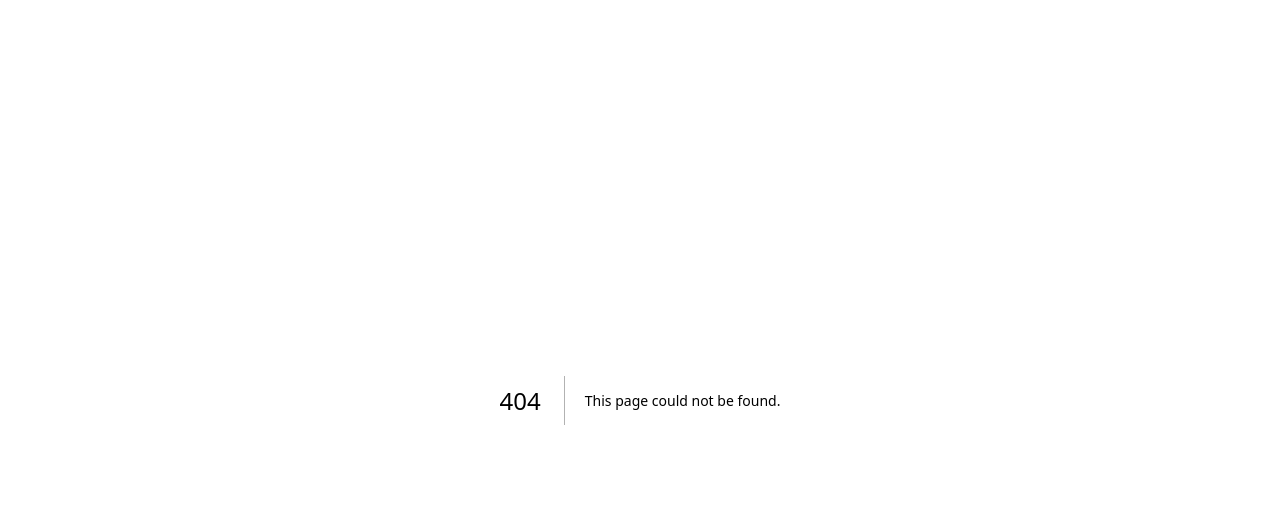
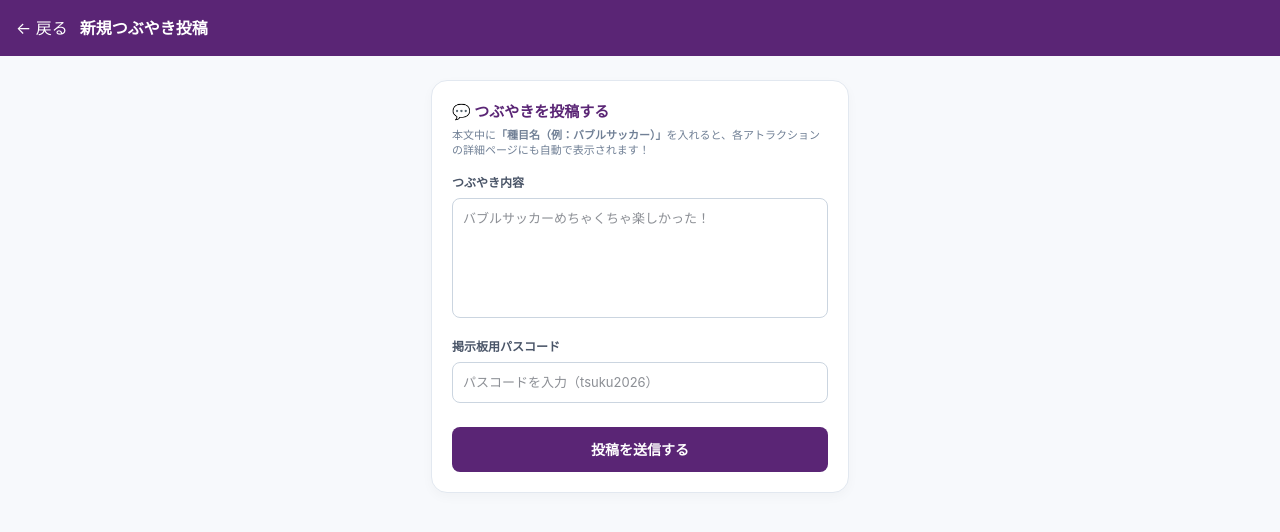
Before and after one commit to kokitsukuba-commits/sportsdaynewapp, a Next.js app: page /new in a window 1280 px wide. Before the commit this address had no page. Shown: the top 532 px of the page. Built offline with nearby package versions, Linux system fonts and the light colour scheme.

Commit message:
feat: 口コミ投稿機能を別画面（/new）に分離

```diff
--- a/src/app/admin/page.tsx
+++ b/src/app/admin/page.tsx
@@ -226,8 +226,8 @@ export default function AdminPage() {
     borderRadius: "6px",
     border: "1px solid #cbd5e0",
     fontSize: "13px",
-    color: "#1a202c",       // 👈 文字色を黒に固定
-    backgroundColor: "white" // 👈 背景を白に固定
+    color: "#1a202c",
+    backgroundColor: "white"
   };
 
   if (!isAuthenticated) {
@@ -242,7 +242,7 @@ export default function AdminPage() {
               placeholder="運営パスコードを入力"
               value={passcode}
               onChange={(e) => setPasscode(e.target.value)}
-              style={{ padding: "14px", borderRadius: "10px", border: "1px solid #cbd5e0", fontSize: "16px", textAlign: "center", color: "#1a202c", backgroundColor: "white" }} /* 👈 ここも色を固定 */
+              style={{ padding: "14px", borderRadius: "10px", border: "1px solid #cbd5e0", fontSize: "16px", textAlign: "center", color: "#1a202c", backgroundColor: "white" }}
             />
             <button type="submit" style={{ padding: "14px", backgroundColor: "#5a2575", color: "white", border: "none", borderRadius: "10px", fontWeight: "bold", cursor: "pointer" }}>ログイン</button>
           </form>
@@ -304,10 +304,11 @@ export default function AdminPage() {
         <section style={{ backgroundColor: "white", borderRadius: "16px", padding: "20px", border: "1px solid #e2e8f0", marginBottom: "24px" }}>
           <h2 style={{ fontSize: "15px", fontWeight: "700", color: "#2d3748", marginTop: 0, marginBottom: "12px" }}>📢 お知らせ配信</h2>
           <form onSubmit={handlePostAnnouncement} style={{ display: "flex", flexDirection: "column", gap: "10px" }}>
-            <input type="text" placeholder="タイトル" value={announceTitle} onChange={(e) => setNewSportName(e.target.value)} style={inputStyle} />
+            <input type="text" placeholder="タイトル" value={announceTitle} onChange={(e) => setAnnounceTitle(e.target.value)} style={inputStyle} />
             <textarea placeholder="本文..." value={announceContent} onChange={(e) => setAnnounceContent(e.target.value)} rows={2} style={{ ...inputStyle, resize: "none" }} />
             <button type="submit" style={{ padding: "10px", backgroundColor: "#3182ce", color: "white", border: "none", borderRadius: "6px", fontWeight: "bold" }}>配信</button>
           </form>
+          {postStatus && <p style={{ marginTop: "10px", color: "#3182ce", textAlign: "center", fontSize: "12px" }}>{postStatus}</p>}
         </section>
 
         {/* 💬 口コミ管理 */}
--- /dev/null
+++ b/src/app/new/page.tsx
@@ -0,0 +1,143 @@
+"use client";
+
+import { useState } from "react";
+import { useRouter } from "next/navigation"; // 👈 画面遷移用
+import { db } from "@/lib/firebase";
+import { collection, addDoc, serverTimestamp } from "firebase/firestore";
+
+export default function NewReviewPage() {
+  const router = useRouter();
+  const [newReviewText, setNewReviewText] = useState("");
+  const [userPasscode, setUserPasscode] = useState("");
+  const [reviewStatus, setReviewStatus] = useState("");
+
+  const USER_PASSCODE = "tsuku2026";
+
+  const handlePostReview = async (e: React.FormEvent) => {
+    e.preventDefault();
+    if (!newReviewText.trim()) {
+      alert("口コミ内容を入力してください。");
+      return;
+    }
+
+    if (userPasscode !== USER_PASSCODE) {
+      alert("❌ パスコードが正しくありません。");
+      return;
+    }
+
+    setReviewStatus("送信中...");
+    try {
+      await addDoc(collection(db, "reviews"), {
+        text: newReviewText,
+        createdAt: serverTimestamp(),
+      });
+      setNewReviewText("");
+      setUserPasscode("");
+      setReviewStatus("🎉 つぶやきを投稿しました！");
+
+      // 1.5秒後にホーム（一覧）へ自動で戻る
+      setTimeout(() => {
+        router.push("/");
+        router.refresh();
+      }, 1500);
+    } catch (error) {
+      console.error(error);
+      setReviewStatus("❌ 送信に失敗しました。");
+    }
+  };
+
+  return (
+    <div style={{ backgroundColor: "#f7f9fc", minHeight: "100vh", fontFamily: "-apple-system, BlinkMacSystemFont, sans-serif" }}>
+      {/* シンプルなヘッダー */}
+      <header style={{ backgroundColor: "#5a2575", color: "white", padding: "16px", display: "flex", alignItems: "center" }}>
+        <button
+          onClick={() => router.back()}
+          style={{ background: "none", border: "none", color: "white", fontSize: "16px", cursor: "pointer", marginRight: "12px", display: "flex", alignItems: "center" }}
+        >
+          ← 戻る
+        </button>
+        <h1 style={{ fontSize: "16px", fontWeight: "700", margin: 0 }}>新規つぶやき投稿</h1>
+      </header>
+
+      <main style={{ maxWidth: "450px", margin: "0 auto", padding: "24px 16px" }}>
+        <div style={{ backgroundColor: "white", borderRadius: "16px", padding: "20px", boxShadow: "0 4px 12px rgba(0,0,0,0.03)", border: "1px solid #e2e8f0" }}>
+          <h2 style={{ fontSize: "15px", color: "#5a2575", fontWeight: "700", margin: "0 0 4px 0" }}>
+            💬 つぶやきを投稿する
+          </h2>
+          <p style={{ fontSize: "11px", color: "#718096", margin: "0 0 16px 0", lineHeight: "1.4" }}>
+            本文中に<strong>「種目名（例：バブルサッカー）」</strong>を入れると、各アトラクションの詳細ページにも自動で表示されます！
+          </p>
+
+          <form onSubmit={handlePostReview} style={{ display: "flex", flexDirection: "column", gap: "14px" }}>
+            <div>
+              <label style={{ fontSize: "12px", fontWeight: "bold", color: "#4a5568", display: "block", marginBottom: "6px" }}>つぶやき内容</label>
+              <textarea
+                placeholder="バブルサッカーめちゃくちゃ楽しかった！"
+                value={newReviewText}
+                onChange={(e) => setNewReviewText(e.target.value)}
+                rows={5}
+                style={{
+                  width: "100%",
+                  padding: "10px",
+                  borderRadius: "8px",
+                  border: "1px solid #cbd5e0",
+                  fontSize: "13px",
+                  resize: "none",
+                  outline: "none",
+                  color: "#1a202c",
+                  backgroundColor: "white",
+                  boxSizing: "border-box"
+                }}
+              />
+            </div>
+
+            <div>
+              <label style={{ fontSize: "12px", fontWeight: "bold", color: "#4a5568", display: "block", marginBottom: "6px" }}>掲示板用パスコード</label>
+              <input
+                type="password"
+                placeholder="パスコードを入力（tsuku2026）"
+                value={userPasscode}
+                onChange={(e) => setUserPasscode(e.target.value)}
+                style={{
+                  width: "100%",
+                  padding: "10px",
+                  borderRadius: "8px",
+                  border: "1px solid #cbd5e0",
+                  fontSize: "13px",
+                  outline: "none",
+                  color: "#1a202c",
+                  backgroundColor: "white",
+                  boxSizing: "border-box"
+                }}
+              />
+            </div>
+
+            <button
+              type="submit"
+              style={{
+                width: "100%",
+                padding: "12px",
+                backgroundColor: "#5a2575",
+                color: "white",
+                border: "none",
+                borderRadius: "8px",
+                fontWeight: "bold",
+                cursor: "pointer",
+                fontSize: "14px",
+                marginTop: "10px"
+              }}
+            >
+              投稿を送信する
+            </button>
+          </form>
+
+          {reviewStatus && (
+            <p style={{ marginTop: "16px", fontWeight: "bold", color: "#5a2575", textAlign: "center", fontSize: "13px" }}>
+              {reviewStatus}
+            </p>
+          )}
+        </div>
+      </main>
+    </div>
+  );
+}
--- a/src/app/page.tsx
+++ b/src/app/page.tsx
@@ -1,8 +1,9 @@
 "use client";
 
 import { useEffect, useState } from "react";
+import Link from "next/link"; // 👈 画面遷移用に追加
 import { db } from "@/lib/firebase";
-import { collection, onSnapshot, query, orderBy, addDoc, serverTimestamp } from "firebase/firestore";
+import { collection, onSnapshot, query, orderBy } from "firebase/firestore";
 
 interface Sport {
   id: string;
@@ -34,14 +35,6 @@ export default function UserPage() {
 
   // タップして開いている種目のIDを管理するステート
   const [expandedSportId, setExpandedSportId] = useState<string | null>(null);
-
-  // 口コミ投稿フォーム用のステート
-  const [newReviewText, setNewReviewText] = useState("");
-  const [userPasscode, setUserPasscode] = useState("");
-  const [reviewStatus, setReviewStatus] = useState("");
-
-  // 参加者用の口コミ投稿パスコード
-  const USER_PASSCODE = "tsuku2026";
 
   const formatTime = (timestamp: any) => {
     if (!timestamp) return "---";
@@ -91,34 +84,6 @@ export default function UserPage() {
     setExpandedSportId(expandedSportId === id ? null : id);
   };
 
-  const handlePostReview = async (e: React.FormEvent) => {
-    e.preventDefault();
-    if (!newReviewText.trim()) {
-      alert("口コミ内容を入力してください。");
-      return;
-    }
-
-    if (userPasscode !== USER_PASSCODE) {
-      alert("❌ パスコードが正しくありません。");
-      return;
-    }
-
-    setReviewStatus("送信中...");
-    try {
-      await addDoc(collection(db, "reviews"), {
-        text: newReviewText,
-        createdAt: serverTimestamp(),
-      });
-      setNewReviewText("");
-      setUserPasscode("");
-      setReviewStatus("🎉 口コミを投稿しました！");
-      setTimeout(() => setReviewStatus(""), 3000);
-    } catch (error) {
-      console.error(error);
-      setReviewStatus("❌ 送信に失敗しました。");
-    }
-  };
-
   if (loading) {
     return (
       <div style={{ display: "flex", justifyContent: "center", alignItems: "center", height: "100vh", fontFamily: "sans-serif", color: "#5a2575" }}>
@@ -137,7 +102,7 @@ export default function UserPage() {
   }
 
   return (
-    <div style={{ backgroundColor: "#f7f9fc", minHeight: "100vh", fontFamily: "-apple-system, BlinkMacSystemFont, sans-serif" }}>
+    <div style={{ backgroundColor: "#f7f9fc", minHeight: "100vh", fontFamily: "-apple-system, BlinkMacSystemFont, sans-serif", position: "relative", paddingBottom: "100px" }}>
       {/* ヘッダー */}
       <header style={{ backgroundColor: "#5a2575", color: "white", padding: "24px 16px", textAlign: "center", boxShadow: "0 4px 12px rgba(90, 37, 117, 0.2)", borderRadius: "0 0 20px 20px" }}>
         <h1 style={{ fontSize: "22px", fontWeight: "800", margin: 0, letterSpacing: "1px" }}>
@@ -156,7 +121,6 @@ export default function UserPage() {
             🗺️ 会場エリアマップ
           </h2>
           <div style={{ width: "100%", borderRadius: "12px", overflow: "hidden", border: "1px solid #edf2f7" }}>
-            {/* 💡 ここを "/map.jpg" に書き換えました */}
             <img
               src="/map.jpg"
               alt="スポーツ・デー 会場マップ"
@@ -226,7 +190,6 @@ export default function UserPage() {
                 rev.text.toLowerCase().includes(sport.name.toLowerCase())
               );
 
-              // 開閉状態の判定
               const isExpanded = expandedSportId === sport.id;
 
               return (
@@ -242,7 +205,6 @@ export default function UserPage() {
                     transition: "all 0.2s ease-in-out"
                   }}
                 >
-                  {/* ヘッダーエリア（タップ可能な領域） */}
                   <div
                     onClick={() => toggleExpand(sport.id)}
                     style={{
@@ -283,17 +245,14 @@ export default function UserPage() {
                     </div>
                   </div>
 
-                  {/* 開閉アコーディオンの中身（紹介文と口コミ） */}
                   {isExpanded && (
                     <div style={{ animation: "fadeIn 0.25s ease-out" }}>
-                      {/* 紹介文 */}
                       {sport.description && (
                         <div style={{ marginTop: "14px", paddingTop: "14px", borderTop: "1px dashed #edf2f7", fontSize: "12px", color: "#4a5568", lineHeight: "1.5" }}>
                           <p style={{ margin: 0, whiteSpace: "pre-wrap" }}>{sport.description}</p>
                         </div>
                       )}
 
-                      {/* 種目ごとの口コミ集約 */}
                       <div style={{ marginTop: "14px", paddingTop: "14px", borderTop: "1px solid #edf2f7" }}>
                         <span style={{ fontSize: "11px", fontWeight: "bold", color: "#5a2575", display: "block", marginBottom: "8px" }}>
                           💬 参加者のリアルな口コミ ({filteredReviews.length}件)
@@ -301,7 +260,7 @@ export default function UserPage() {
 
                         {filteredReviews.length === 0 ? (
                           <p style={{ color: "#a0aec0", fontSize: "11px", margin: "4px 0 0 0", fontStyle: "italic" }}>
-                            現在、この種目に関するつぶやきはありません。下の掲示板から最初のつぶやきを投稿してみよう！
+                            現在、この種目に関するつぶやきはありません。右下の＋ボタンから最初のつぶやきを投稿してみよう！
                           </p>
                         ) : (
                           <div style={{ display: "flex", flexDirection: "column", gap: "6px" }}>
@@ -326,49 +285,16 @@ export default function UserPage() {
           </div>
         </section>
 
-        {/* 💬 みんなの口コミ・つぶやき投稿掲示板 */}
-        <section style={{ backgroundColor: "white", borderRadius: "16px", padding: "20px", boxShadow: "0 4px 12px rgba(90, 37, 117, 0.05)", border: "1.5px solid #e9d8fd" }}>
-          <h2 style={{ fontSize: "15px", color: "#5a2575", fontWeight: "700", margin: "0 0 4px 0", display: "flex", alignItems: "center", gap: "6px" }}>
-            💬 みんなの感想・つぶやき掲示板
+        {/* 💬 最新のつぶやき簡易タイムライン（投稿フォームは削除しました） */}
+        <section style={{ backgroundColor: "white", borderRadius: "16px", padding: "20px", boxShadow: "0 4px 12px rgba(90, 37, 117, 0.05)", border: "1px solid #e2e8f0" }}>
+          <h2 style={{ fontSize: "15px", color: "#5a2575", fontWeight: "700", margin: "0 0 12px 0" }}>
+            💬 みんなの最新のつぶやき
           </h2>
-          <p style={{ fontSize: "11px", color: "#718096", margin: "0 0 14px 0" }}>
-            本文中に<strong>「種目名」</strong>を入れると、上のアトラクション紹介の下にも自動で表示されます！
-          </p>
-
-          <form onSubmit={handlePostReview} style={{ display: "flex", flexDirection: "column", gap: "10px" }}>
-            <textarea
-              placeholder="つぶやきを入力（例：バブルサッカーめちゃくちゃ楽しかった！）"
-              value={newReviewText}
-              onChange={(e) => setNewReviewText(e.target.value)}
-              rows={3}
-              style={{ padding: "10px", borderRadius: "8px", border: "1px solid #cbd5e0", fontSize: "13px", resize: "none", outline: "none", color: "#1a202c", backgroundColor: "white" }}
-            />
-            <div style={{ display: "flex", gap: "8px" }}>
-              <input
-                type="password"
-                placeholder="掲示板用パスコード"
-                value={userPasscode}
-                onChange={(e) => setUserPasscode(e.target.value)}
-                style={{ padding: "10px", borderRadius: "8px", border: "1px solid #cbd5e0", fontSize: "13px", flex: 1, textAlign: "center", color: "#1a202c", backgroundColor: "white" }}
-              />
-              <button
-                type="submit"
-                style={{ padding: "10px 16px", backgroundColor: "#5a2575", color: "white", border: "none", borderRadius: "8px", fontWeight: "bold", cursor: "pointer", fontSize: "13px" }}
-              >
-                投稿する
-              </button>
-            </div>
-          </form>
-          {reviewStatus && <p style={{ marginTop: "10px", fontWeight: "bold", color: "#5a2575", textAlign: "center", fontSize: "12px" }}>{reviewStatus}</p>}
-
-          {/* 全体つぶやき */}
-          <div style={{ marginTop: "16px", paddingTop: "12px", borderTop: "1px solid #edf2f7" }}>
-            <span style={{ fontSize: "11px", fontWeight: "bold", color: "#4a5568", display: "block", marginBottom: "8px" }}>最新のつぶやき：</span>
           {reviews.length === 0 ? (
             <p style={{ color: "#a0aec0", fontSize: "11px", margin: 0 }}>まだ投稿はありません。最初の声を届けよう！</p>
           ) : (
             <div style={{ display: "flex", flexDirection: "column", gap: "8px" }}>
-                {reviews.slice(0, 3).map((rev) => (
+              {reviews.slice(0, 5).map((rev) => ( // 👈 簡易的に5件までタイムラインに表示
                 <div key={rev.id} style={{ backgroundColor: "#f7fafc", borderRadius: "8px", padding: "8px 12px", border: "1px solid #e2e8f0" }}>
                   <p style={{ fontSize: "12px", color: "#2d3748", margin: "0 0 2px 0", lineHeight: "1.4" }}>{rev.text}</p>
                   <span style={{ fontSize: "9px", color: "#a0aec0" }}>{formatTime(rev.createdAt)}</span>
@@ -376,10 +302,31 @@ export default function UserPage() {
               ))}
             </div>
           )}
-          </div>
         </section>
+      </main>
 
-      </main>
+      {/* ➕ 右下に浮かぶ新規投稿ボタン */}
+      <Link href="/new" style={{
+        position: "fixed",
+        bottom: "24px",
+        right: "24px",
+        backgroundColor: "#5a2575",
+        color: "white",
+        width: "56px",
+        height: "56px",
+        borderRadius: "50%",
+        display: "flex",
+        alignItems: "center",
+        justifyContent: "center",
+        fontSize: "28px",
+        boxShadow: "0 4px 16px rgba(90, 37, 117, 0.4)",
+        cursor: "pointer",
+        textDecoration: "none",
+        zIndex: 100,
+        fontWeight: "300"
+      }}>
+        ＋
+      </Link>
 
       <style jsx global>{`
         @keyframes fadeIn {
```
Lines whose indentation alone changed are shown as unchanged.
